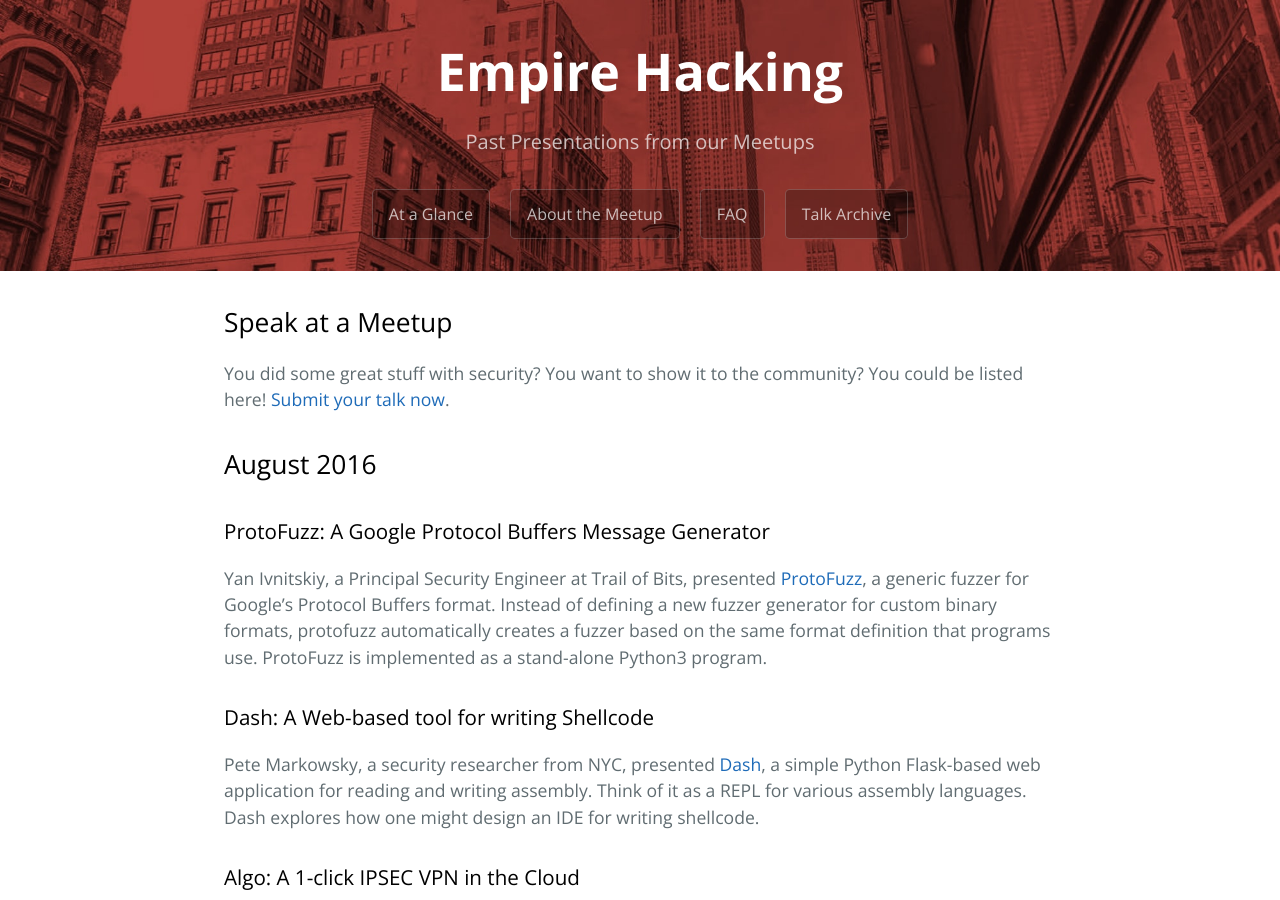
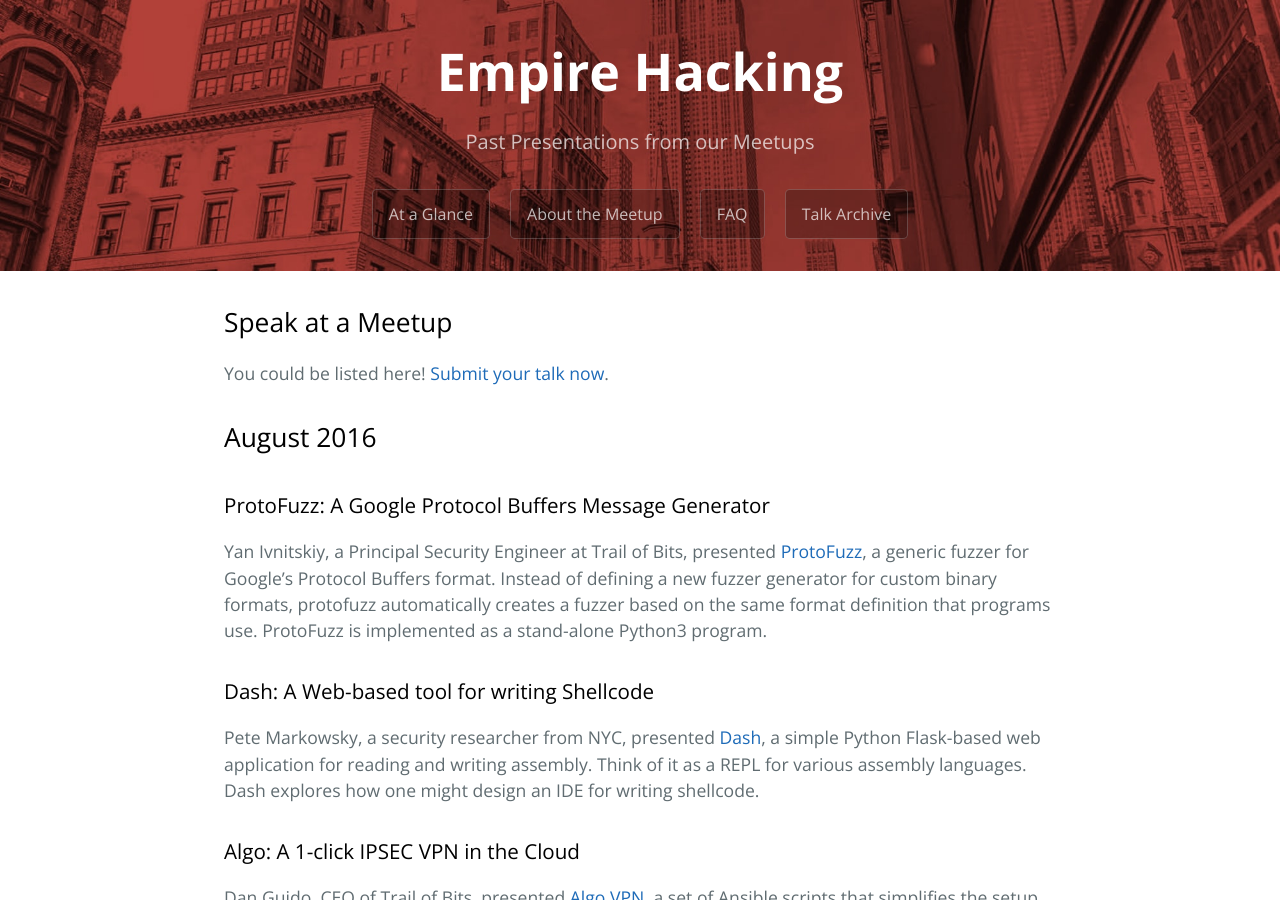
Before and after one commit to trailofbits/empirehacking.nyc, a Jekyll site: the page built from archive.md, in a window 1280 px wide and 900 px high. Built offline with Jekyll 4.4.1, drawn with Linux system fonts in a browser that asks for light colours; comment, search, counter and statistics services are not loaded.

Commit message:
more concise

```diff
--- a/archive.md
+++ b/archive.md
@@ -7,7 +7,7 @@ permalink: /archive/
 
 ## Speak at a Meetup
 
-You did some great stuff with security? You want to show it to the community? You could be listed here! [Submit your talk now](/about/#speak-at-a-meetup).
+You could be listed here! [Submit your talk now](/about/#speak-at-a-meetup).
 
 ## August 2016
 
```
